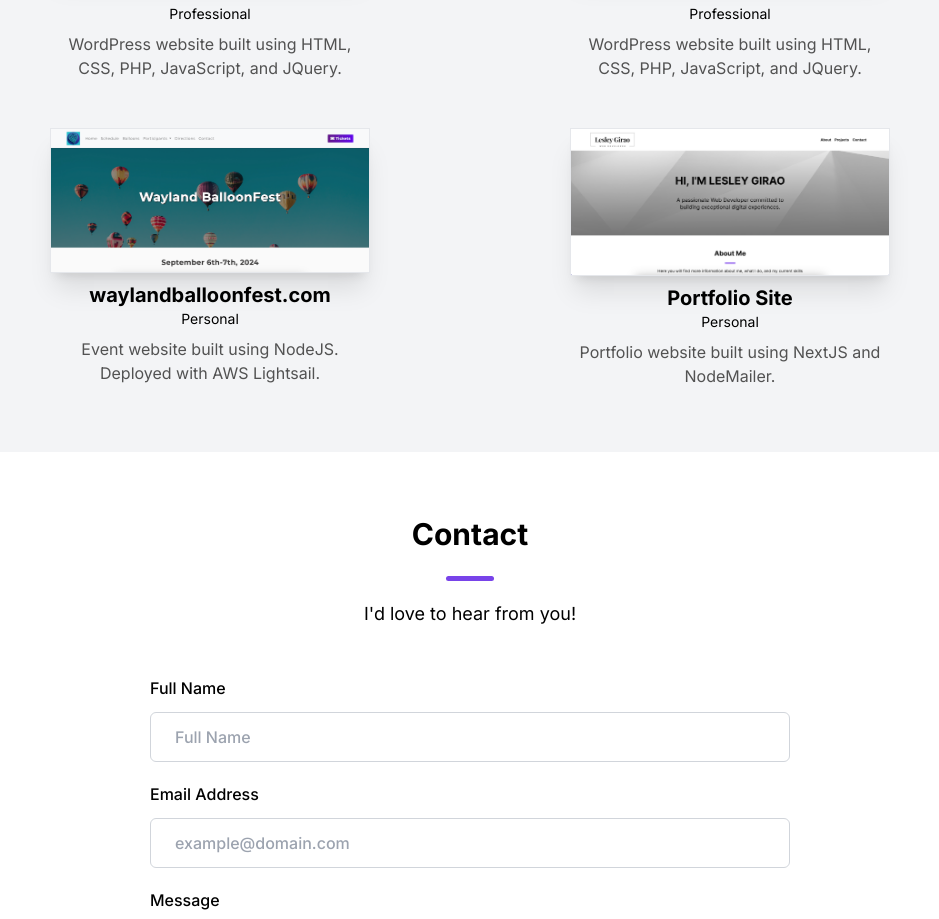
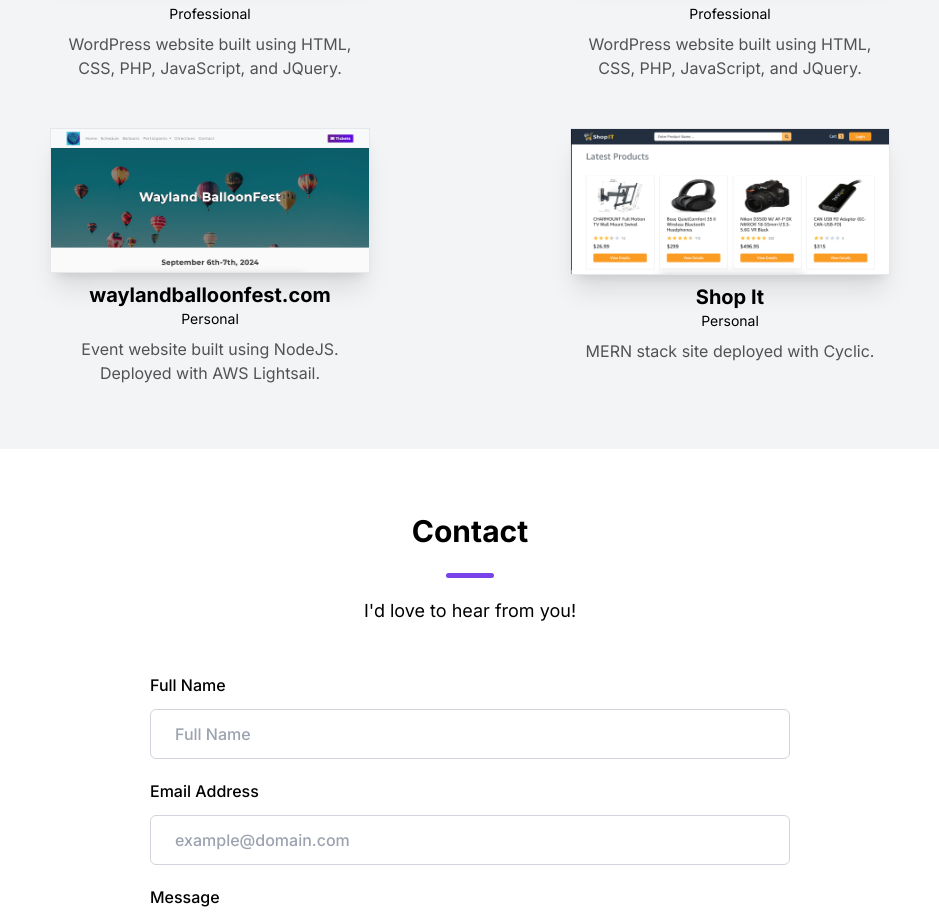
Before and after one commit to lgirao/nextjs-portfolio, a Next.js app: page / in a window 1280 px wide. Shown: the part 1460-2379 px from the top of the page, without its empty margins (170-1109 px from the left). Built offline with nearby package versions, Linux system fonts and the light colour scheme.

Commit message:
added shop it site to projects

```diff
--- a/app/components/projects/Projects.tsx
+++ b/app/components/projects/Projects.tsx
@@ -76,21 +76,21 @@ const Projects = () => {
                     <div className="flex justify-center">
                         <div className="flex flex-col max-w-xs mb-12 md:mb-0">
                             <Link
-                              href={"/"}
+                              href={"https://fragile-colt-veil.cyclic.app/"}
                               target="_blank"
                             >
                               <Image
-                                src="/portfolio-site.png"
+                                src="/shop-it.png"
                                 width={600}
                                 height={400}
                                 className='border shadow-xl mb-2'
-                                alt="Screenshot of Lesley Girao portfolio site"
+                                alt="Screenshot of shop it site"
                               />
                             </Link>
                             <div className="text-center">
-                                <h3 className="text-xl font-bold">Portfolio Site</h3>
+                                <h3 className="text-xl font-bold">Shop It</h3>
                                 <p className="text-sm mb-2">Personal</p>
-                                <p className="text-neutral-600">Portfolio website built using NextJS and NodeMailer.</p>
+                                <p className="text-neutral-600">MERN stack site deployed with Cyclic.</p>
                             </div>
                         </div>
                     </div>
```
Also changed, not shown: public/shop-it.png (added).
